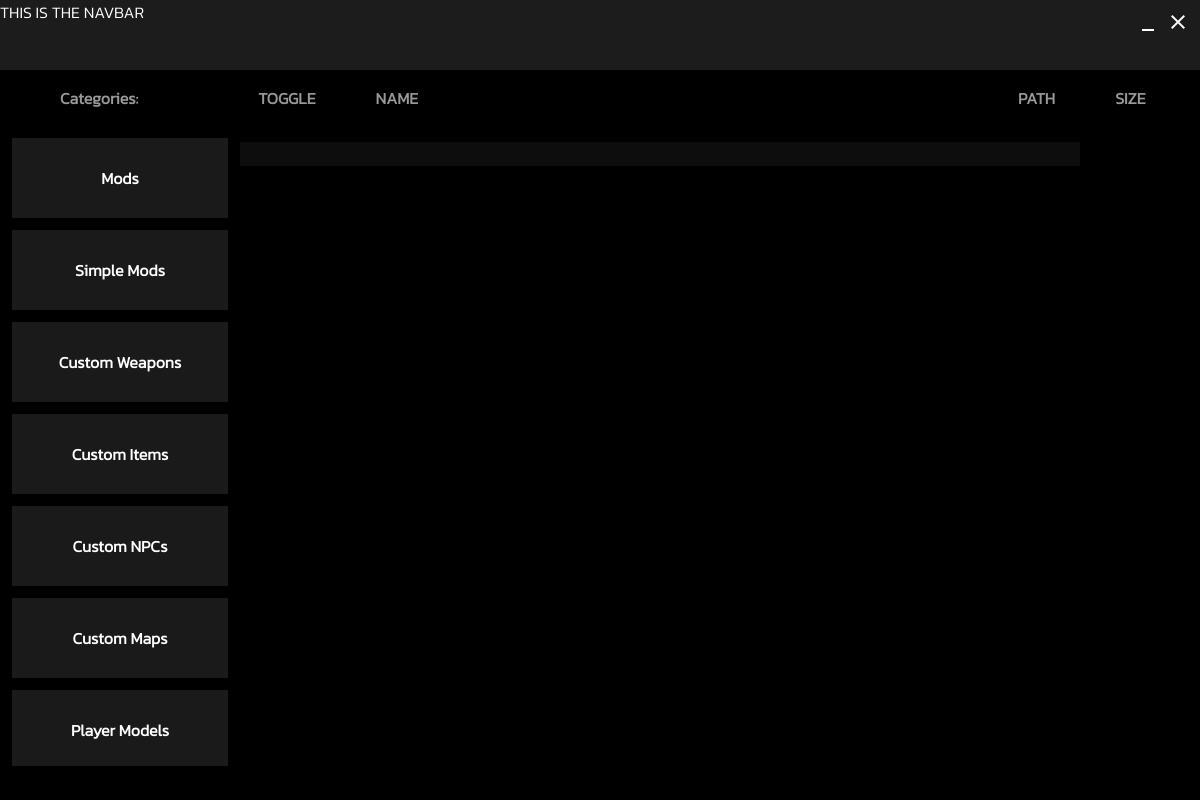
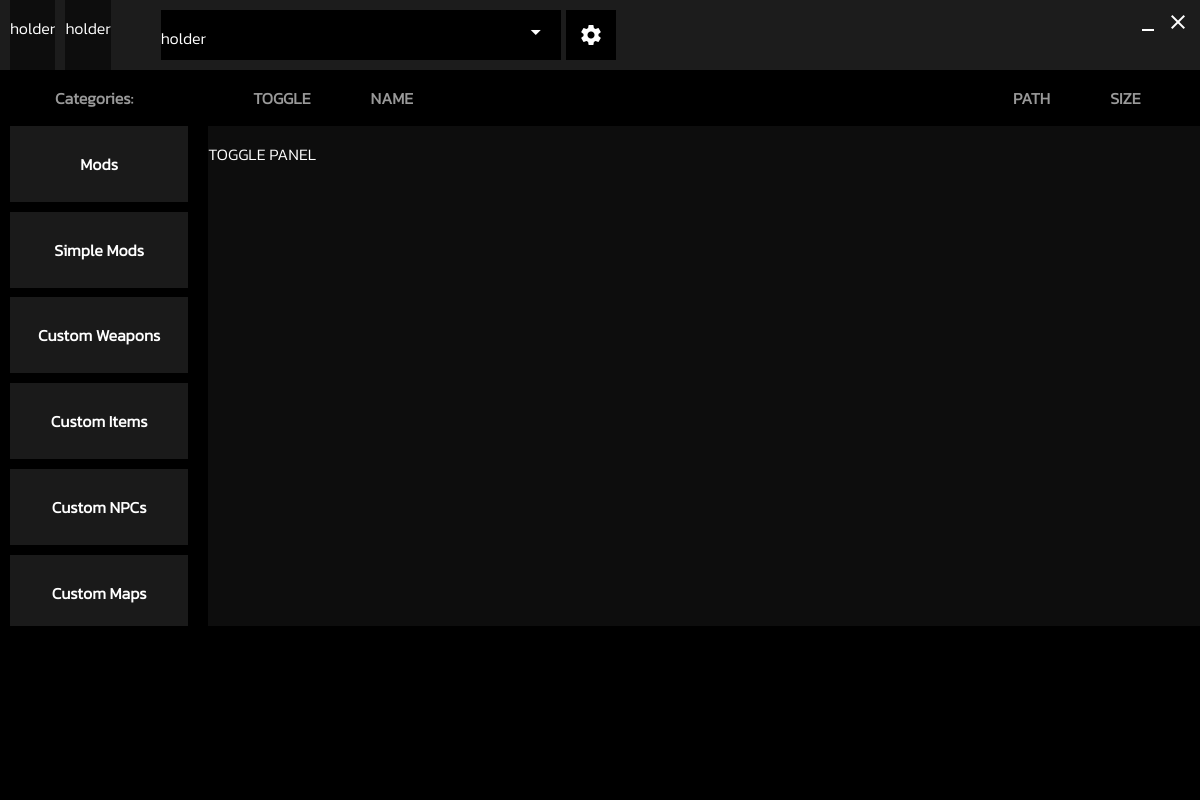
Before and after one commit to Yoyolick/Marrow, an Electron app: page index.html in a window 1200 px wide. Drawn offline with Linux system fonts and the light colour scheme; no server answers.

Commit message:
:hammer: building basic ui

```diff
--- a/index.html
+++ b/index.html
@@ -15,7 +15,27 @@
     <body class="background unselectable">
 
         <div class="navbar">
-            <p style="margin: 0px;">THIS IS THE NAVBAR</p>
+
+            <div class="marrowBookmark">
+                <p>holder</p>
+            </div>
+
+            <div class="bonetomeBookmark">
+                <p>holder</p>
+            </div>
+
+            <div class="selectedGame">
+                <p>holder</p>
+            </div>
+
+            <div class="dropDown">
+                <span class="material-icons">arrow_drop_down</span>
+            </div>
+
+            <div class="settingsBtn">
+                <span class="material-icons" style="padding: 3.33px;">settings</span>
+            </div>
+
             <span class="material-icons minimize" onclick="minWindow()">minimize</span>
             <div>
                 <span class="material-icons close" id="'close-btn" onclick="closeWindow()">close</span>
@@ -46,9 +66,10 @@
 
         </div>
 
+        <div class="lowerContent">
             <div class="sidebar">
 
-            <div class="category">
+                <div class="category" style="margin-top: 0px;">
                     <p><b>Mods</b></p>
                 </div>
 
@@ -80,7 +101,7 @@
                     <p><b>Custom Skins</b></p>
                 </div>
 
-            <div class="category">
+                <div class="category" style="margin-bottom: 0px;">
                     <p><b>Miscellaneous</b></p>
                 </div>
 
@@ -92,5 +113,7 @@
 
             </div>
 
+        </div>
+
     </body>
 </html>
--- a/main.js
+++ b/main.js
@@ -5,9 +5,9 @@ function createWindow () {
   const win = new BrowserWindow({
     width: 1200,
     height: 600,
-    minWidth: 1100,
-    minHeight: 628,
-    maxHeight: 641,
+    minWidth: 1050,
+    minHeight: 626,
+    maxHeight: 626,
     frame: false,
     webPreferences: {
       nodeIntegration: true,
--- a/style.css
+++ b/style.css
@@ -20,7 +20,7 @@
 }
 
 .lowHeaderCategories {
-    padding-left: 5%;
+    padding-left: 55px;
 }
 
 .lowHeaderToggle {
@@ -42,10 +42,8 @@
 
 .sidebar {
     background-color: black;
-    order: 1;
-    width: 20%;
-    height: 80%;
-    position: absolute;
+    width: 200px;
+    height: 100%;
     overflow: auto;
 }
 
@@ -55,11 +53,14 @@
 
 .togglePanel {
     background-color: rgba(13, 13, 13, 255);
-    width: 90%;
+    width: calc(100% - 200px);
+    margin-left: 10px;
 }
 
 .lowerContent {
     display: flex;
+    flex-direction: row;
+    height: 500px;
 }
 
 .close {
@@ -69,11 +70,19 @@
     -webkit-app-region: no-drag;
 }
 
+.close:hover {
+    background-color: rgba(0, 0, 0, 255);
+}
+
 .minimize {
     position: absolute;
     top: 10px;
     right: 40px;
     -webkit-app-region: no-drag;
+}
+
+.minimize:hover {
+    background-color: rgba(0, 0, 0, 255);
 }
 
 .category {
@@ -90,6 +99,45 @@
     -moz-user-select: none;
     -ms-user-select: none;
     user-select: none;
+}
+
+.marrowBookmark {
+    background-color: rgba(13, 13, 13, 255);
+    margin-left: 10px;
+}
+
+.bonetomeBookmark {
+    background-color: rgba(13, 13, 13, 255);
+    margin-left: 10px;
+}
+
+.selectedGame {
+    background-color: black;
+    margin: 10px;
+    margin-left: 50px;
+    width: 350px;
+}
+
+.dropDown {
+    background-color: black;
+    margin: 10px;
+    margin-left: -10px;
+    padding: 10px;
+    width: 30px;
+    height: 30px;
+    text-align: center;
+    align-content: center;
+}
+
+.settingsBtn {
+    background-color: black;
+    margin: 10px;
+    margin-left: -5px;
+    padding: 10px;
+    width: 30px;
+    height: 30px;
+    text-align: center;
+    align-content: center;
 }
 
 body {
```
Lines whose indentation alone changed are shown as unchanged.
